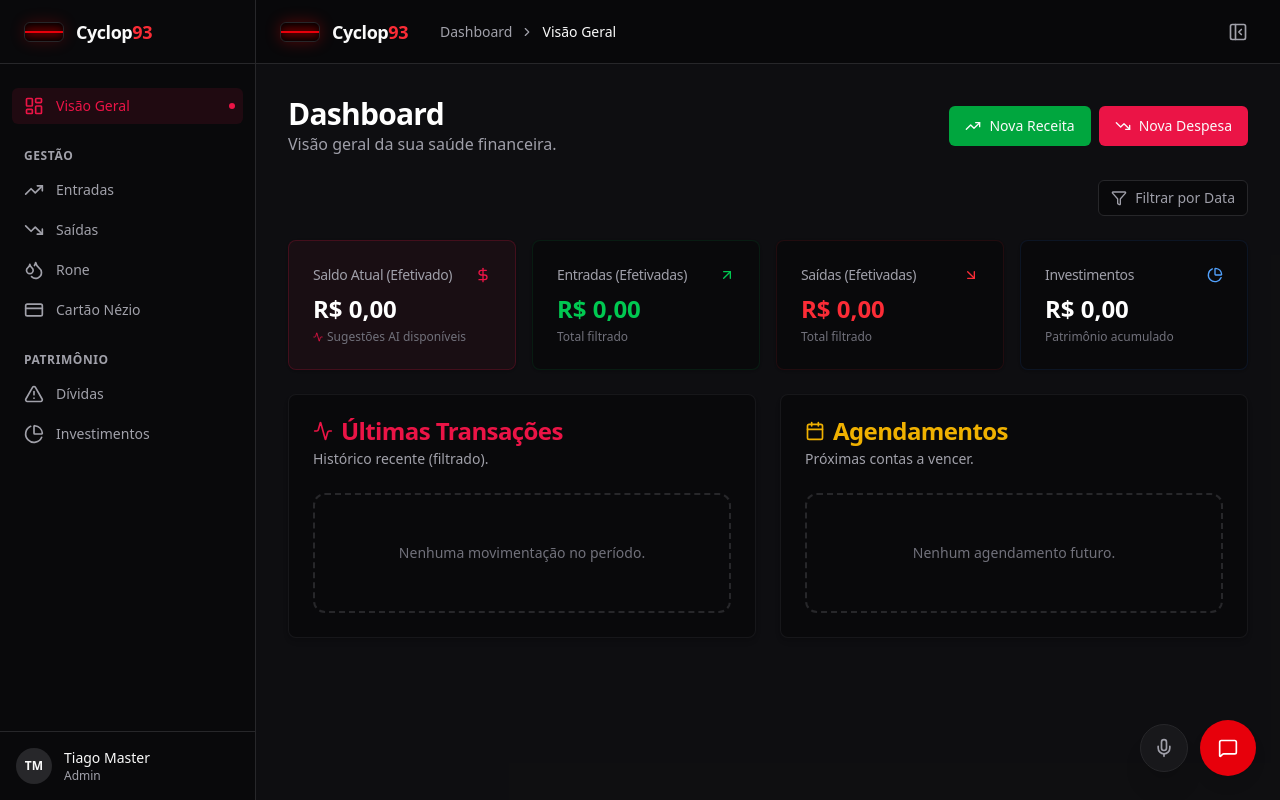
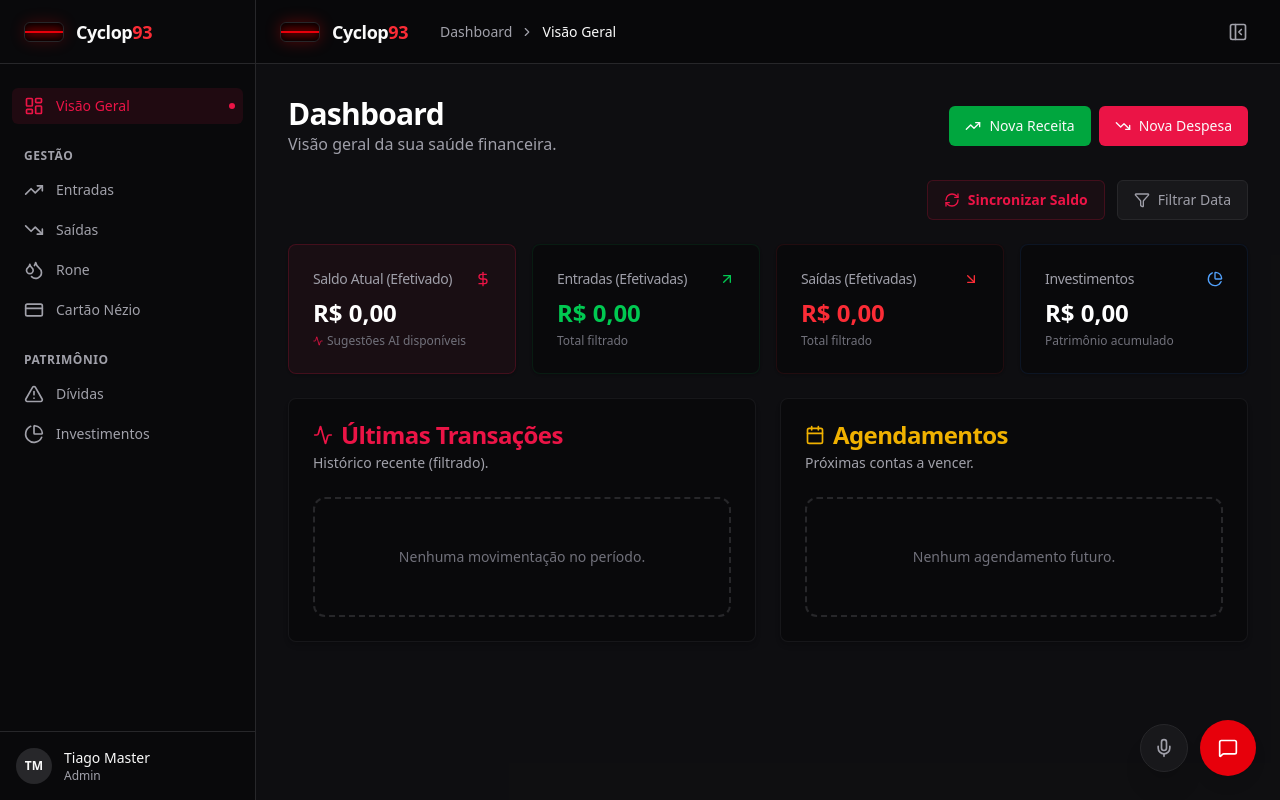
Before and after one commit to tiagocyclopinho-sys/cyclop93-finance, a Next.js app: page / in a window 1280 px wide. Built offline with nearby package versions, Linux system fonts and the light colour scheme.

Commit message:
feat: add balance sync tool with absolute value logic

```diff
--- a/src/app/page.tsx
+++ b/src/app/page.tsx
@@ -1,7 +1,7 @@
 "use client"
 import { useApp } from '@/lib/store'
 import { Card, CardContent, CardHeader, CardTitle, CardDescription } from '@/components/ui/Card'
-import { TrendingUp, TrendingDown, DollarSign, ArrowUpRight, ArrowDownRight, Activity, CreditCard, Droplets, Calendar, PieChart, Filter, Pencil, Trash2, Check } from 'lucide-react'
+import { TrendingUp, TrendingDown, DollarSign, ArrowUpRight, ArrowDownRight, Activity, CreditCard, Droplets, Calendar, PieChart, Filter, Pencil, Trash2, Check, RefreshCw } from 'lucide-react'
 import { useMemo, useEffect, useState } from 'react'
 import clsx from 'clsx'
 import Link from 'next/link'
@@ -42,6 +42,15 @@ export default function Dashboard() {
 
   const balance = state.initialBalance + totals.income - totals.expense
 
+  const totalAccountBalance = useMemo(() => {
+    return state.transactions.reduce((acc, t) => {
+      if (t.status && t.status !== 'paid') return acc
+      if (t.type === 'income') return acc + t.amount
+      if (t.type === 'expense') return acc - t.amount
+      return acc
+    }, state.initialBalance)
+  }, [state.transactions, state.initialBalance])
+
   // Toggle date filter with Ctrl+Shift+F
   useEffect(() => {
     const handleKeyPress = (e: KeyboardEvent) => {
@@ -65,6 +74,43 @@ export default function Dashboard() {
       type: 'UPDATE_TRANSACTION',
       payload: { ...transaction, status: 'paid' }
     });
+  }
+
+  const handleSyncBalance = () => {
+    const realBalance = prompt('Informe o saldo ATUAL da sua conta bancária (ex: 184,14):');
+    if (!realBalance) return;
+
+    const realValue = parseFloat(realBalance.replace(',', '.'));
+    if (isNaN(realValue)) {
+      alert('Valor inválido!');
+      return;
+    }
+
+    const currentBalance = totalAccountBalance;
+    const diff = realValue - currentBalance;
+
+    if (Math.abs(diff) < 0.01) {
+      alert('O saldo já está sincronizado!');
+      return;
+    }
+
+    const type = diff > 0 ? 'income' : 'expense';
+    const amount = Math.abs(diff);
+
+    dispatch({
+      type: 'ADD_TRANSACTION',
+      payload: {
+        id: crypto.randomUUID(),
+        description: 'Ajuste de Sincronização Bancária',
+        amount: amount,
+        date: new Date().toISOString().split('T')[0],
+        type: type,
+        category: 'Ajuste',
+        status: 'paid'
+      }
+    });
+
+    alert(`Ajuste de R$ ${amount.toLocaleString('pt-BR', { minimumFractionDigits: 2 })} realizado com sucesso!`);
   }
 
   return (
@@ -91,15 +137,27 @@ export default function Dashboard() {
 
       {/* Toggle Filter Button */}
       <div className="flex justify-end">
-        <Button
-          variant="outline"
-          size="sm"
-          onClick={() => setShowDateFilter(!showDateFilter)}
-          className={clsx("gap-2 transition-all", showDateFilter ? "bg-zinc-800 text-white" : "text-zinc-400 border-zinc-800")}
-        >
-          <Filter className="h-4 w-4" />
-          {showDateFilter ? 'Ocultar Filtros' : 'Filtrar por Data'}
-        </Button>
+        <div className="flex items-center gap-3">
+          <Button
+            variant="outline"
+            onClick={handleSyncBalance}
+            className="border-primary/20 bg-primary/5 text-primary hover:bg-primary/10 gap-2 font-bold"
+          >
+            <RefreshCw size={16} />
+            Sincronizar Saldo
+          </Button>
+          <Button
+            variant="outline"
+            onClick={() => setShowDateFilter(!showDateFilter)}
+            className={clsx(
+              "gap-2 font-medium transition-all",
+              showDateFilter ? "bg-primary text-white border-primary" : "bg-zinc-900 text-zinc-400 border-zinc-800"
+            )}
+          >
+            <Filter size={16} />
+            {showDateFilter ? 'Fechar Filtros' : 'Filtrar Data'}
+          </Button>
+        </div>
       </div>
 
       {/* Date Filter - Collapsible */}
```
